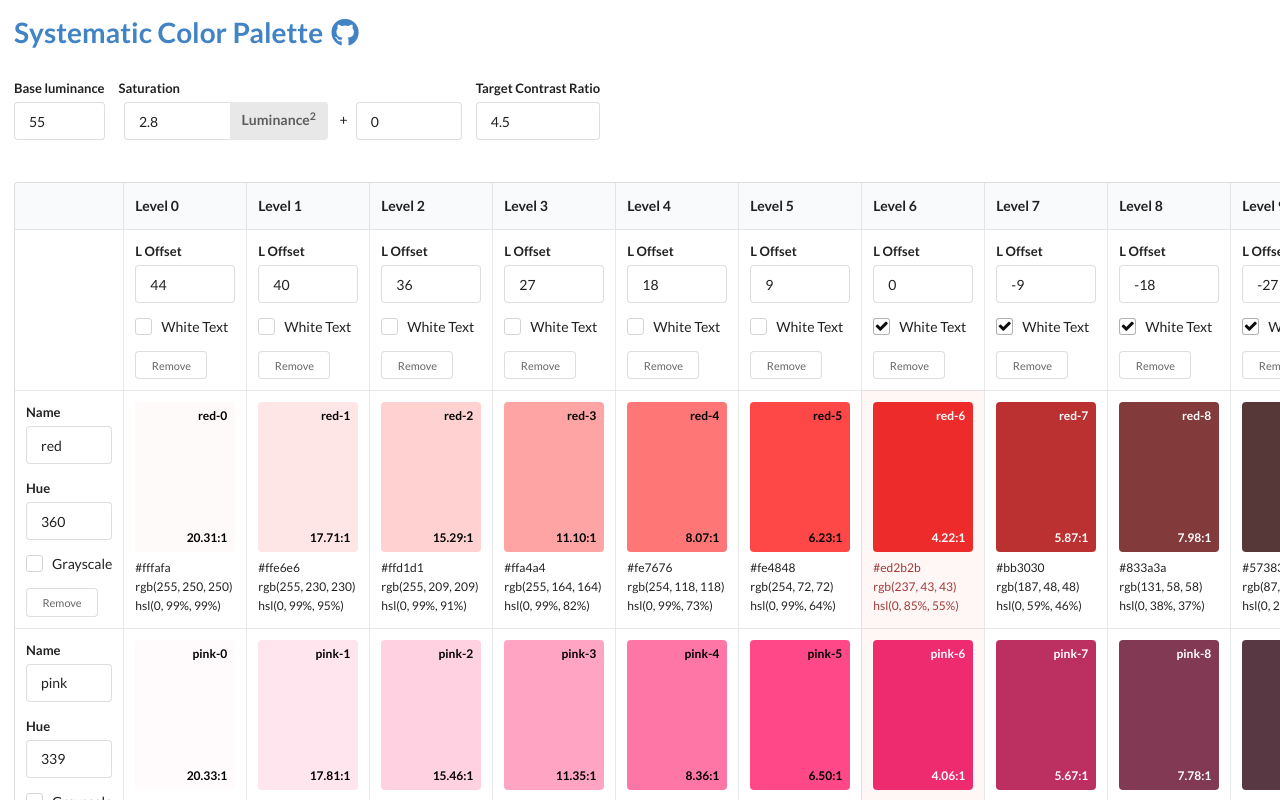
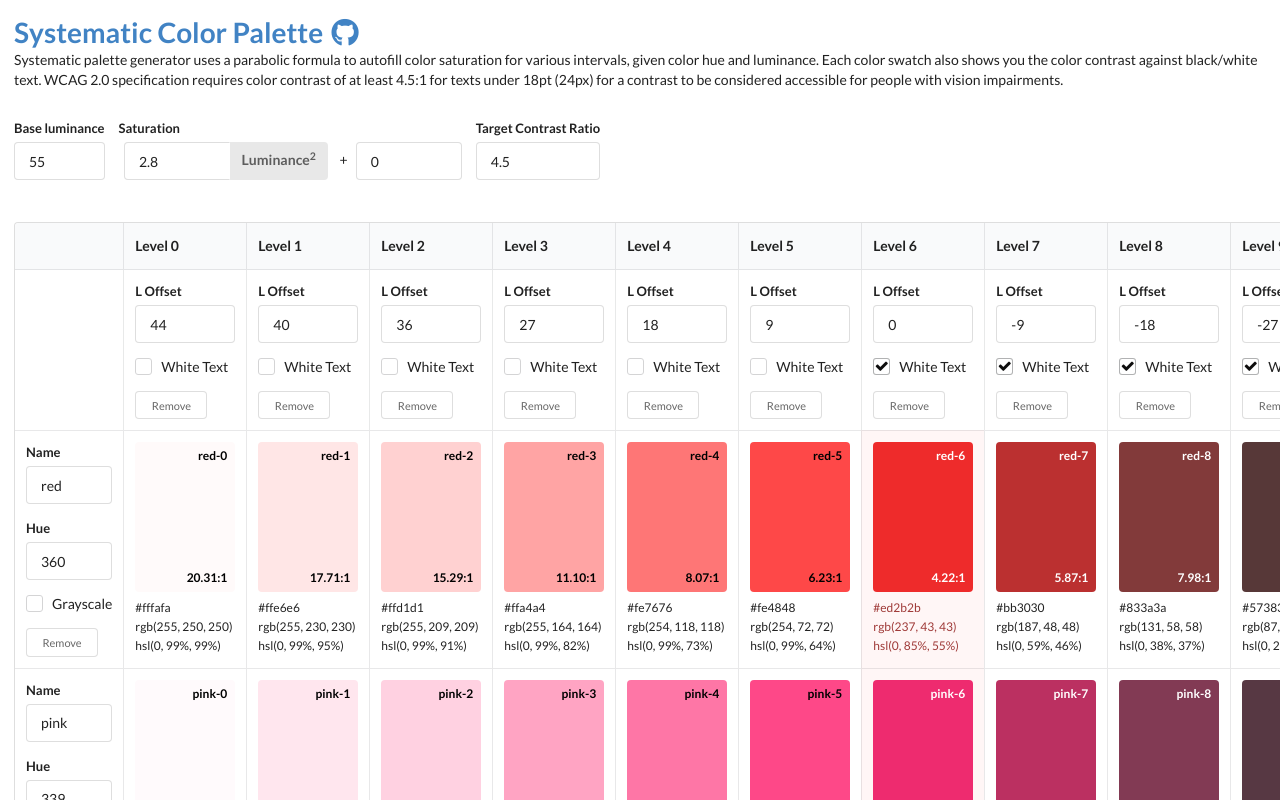
Before and after one commit to hypeJunction/color-wizard, a Vue app: page / in a window 1280 px wide. Shown: the top 800 px of the page. Built offline with nearby package versions, Linux system fonts and the light colour scheme; a small style sheet from the web is missing.

Commit message:
Add some inline instructions

```diff
--- a/src/components/ColorWizard.vue
+++ b/src/components/ColorWizard.vue
@@ -5,6 +5,14 @@
         <a href="http://github.com/hypejunction/color-wizard"><h1>Systematic Color Palette <i class="github icon"></i>
         </h1>
         </a>
+
+        <p>
+          Systematic palette generator uses a parabolic formula to autofill color saturation for various intervals,
+          given color hue and luminance.
+          Each color swatch also shows you the color contrast against black/white text.
+          WCAG 2.0 specification requires color contrast of at least 4.5:1 for texts under 18pt (24px) for a
+          contrast to be considered accessible for people with vision impairments.
+        </p>
       </div>
     </div>
 
```
